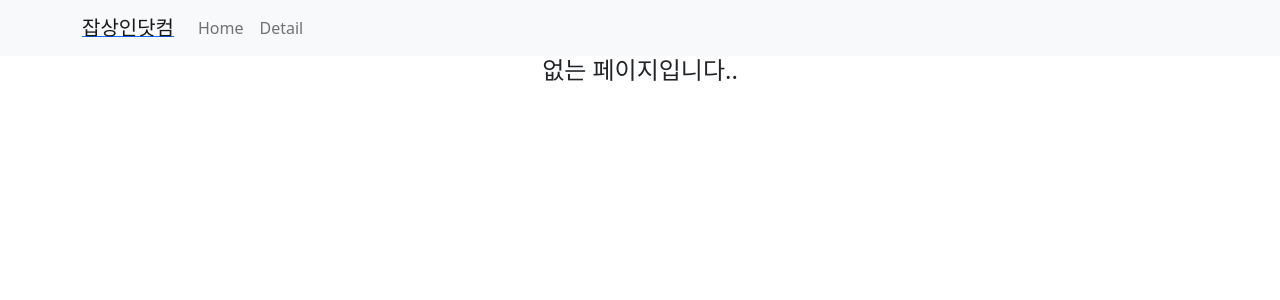
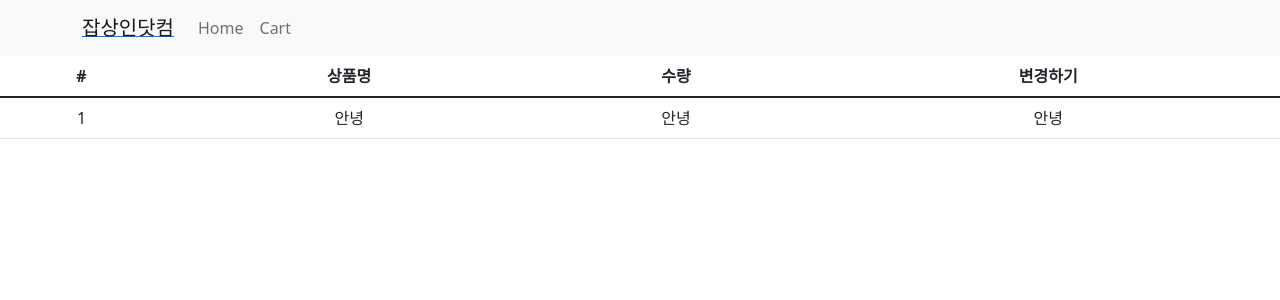
Before and after one commit to turfguy/Shop, a React (Create React App) app: page /cart in a window 1280 px wide. Shown: the top 300 px of the page. Built offline with nearby package versions, Linux system fonts and the light colour scheme.

Commit message:
Redux Setting

```diff
--- a/package.json
+++ b/package.json
@@ -3,6 +3,7 @@
   "version": "0.1.0",
   "private": true,
   "dependencies": {
+    "@reduxjs/toolkit": "^1.8.2",
     "@testing-library/jest-dom": "^5.16.4",
     "@testing-library/react": "^13.2.0",
     "@testing-library/user-event": "^13.5.0",
@@ -11,6 +12,7 @@
     "react": "^18.1.0",
     "react-bootstrap": "^2.3.1",
     "react-dom": "^18.1.0",
+    "react-redux": "^8.0.2",
     "react-router-dom": "^6.3.0",
     "react-scripts": "5.0.1",
     "styled-components": "^5.3.5",
--- a/src/App.js
+++ b/src/App.js
@@ -6,7 +6,9 @@
 import { createContext, useEffect, useState } from 'react';
 import {Routes,Route,Link, useNavigate, Outlet} from 'react-router-dom';
 import Detail from './routes/Detail.js'
+import Cart from './routes/Cart.js'
 import axios from 'axios';
+
 
 export let Context1 =  createContext();
 
@@ -34,7 +36,7 @@
         </Link>
         <Nav className="me-auto">
           <Nav.Link href="/">Home</Nav.Link>
-          <Nav.Link href="/detail/:id">Detail</Nav.Link>
+          <Nav.Link href="/cart">Cart</Nav.Link>
         </Nav>
         </Container>
       </Navbar>
@@ -101,6 +103,11 @@
                 </Container>
            </div>
           }/>
+          <Route path="/cart" element={
+            <Cart/>
+          }/>
+
+
           <Route path="*" element={<div>
             <h4 >
               없는 페이지입니다..
--- /dev/null
+++ b/src/routes/Cart.js
@@ -0,0 +1,28 @@
+import {Table} from 'react-bootstrap';
+
+function Cart(){
+return(
+    <div>
+        <Table>
+  <thead>
+    <tr>
+      <th>#</th>
+      <th>상품명</th>
+      <th>수량</th>
+      <th>변경하기</th>
+    </tr>
+  </thead>
+  <tbody>
+    <tr>
+      <td>1</td>
+      <td>안녕</td>
+      <td>안녕</td>
+      <td>안녕</td>
+    </tr>
+  </tbody>
+</Table>
+    </div>
+)
+}
+
+export default Cart
--- /dev/null
+++ b/src/store.js
@@ -0,0 +1,5 @@
+import { configureStore } from '@reduxjs/toolkit'
+
+export default configureStore({
+  reducer: { }
+})
```
Also changed, not shown: src/index.js (+6 -1 lines), 1 other file (tests, documents, lock files or other folders).
